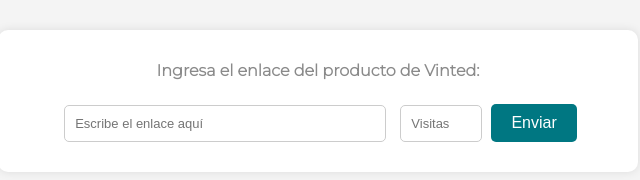
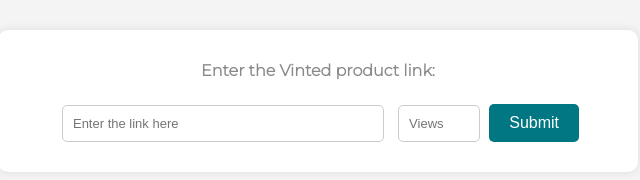
Before and after one commit to marcoslafoz/VintedBot, a website: page static/index.html in a window 1280 px wide. Shown: the whole page, without its empty margins (322-962 px from the left). Drawn offline with Linux system fonts and the light colour scheme.

Commit message:
translated to English

```diff
--- a/static/index.html
+++ b/static/index.html
@@ -12,11 +12,11 @@
 
 <body>
     <div class="container">
-        <h1>Ingresa el enlace del producto de Vinted:</h1>
+        <h1>Enter the Vinted product link:</h1>
         <form id="vinted-form" method="POST">
-            <input type="text" name="vinted_link" id="vinted_link_input" placeholder="Escribe el enlace aquí">
-            <input type="number" name="vinted_views" id="vinted_views_input" placeholder="Visitas">
-            <button type="submit" id="botonSubmit">Enviar</button>
+            <input type="text" name="vinted_link" id="vinted_link_input" placeholder="Enter the link here">
+            <input type="number" name="vinted_views" id="vinted_views_input" placeholder="Views">
+            <button type="submit" id="botonSubmit">Submit</button>
         </form>
     </div>
 </body>
```
Also changed, not shown: README.md.
